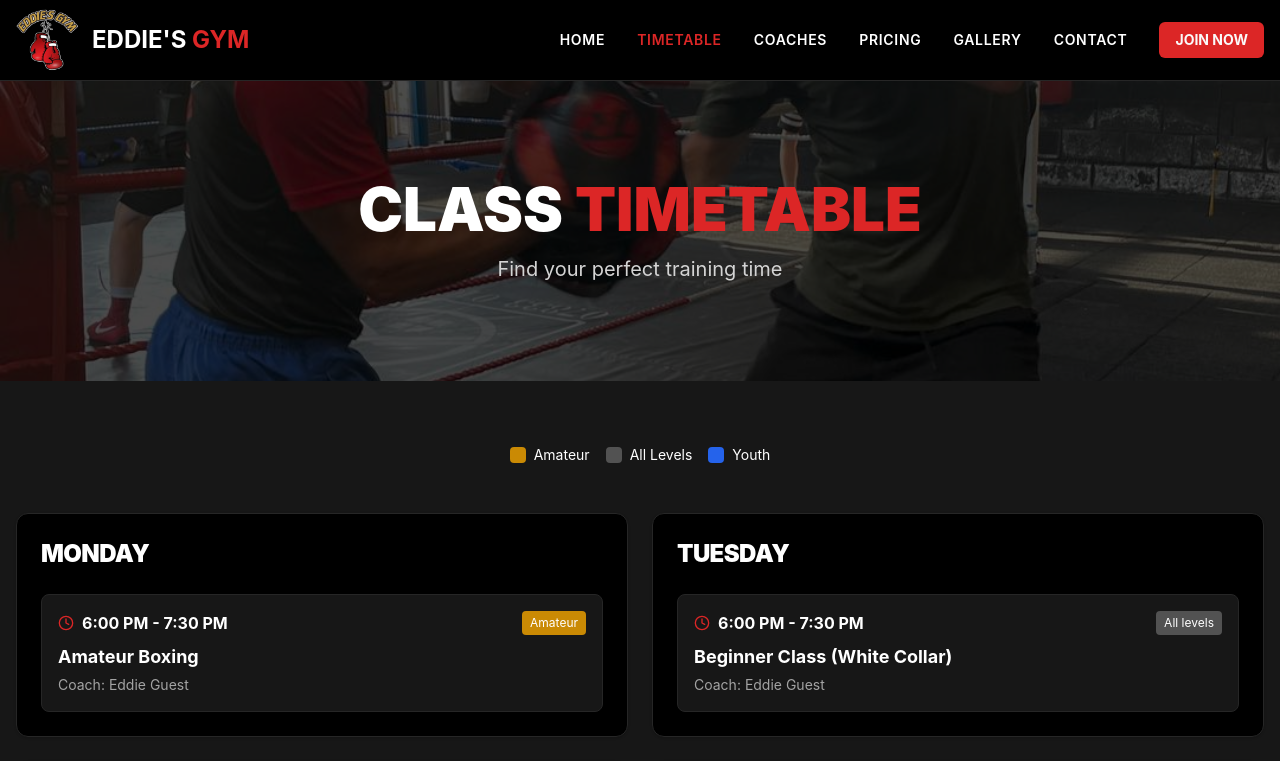
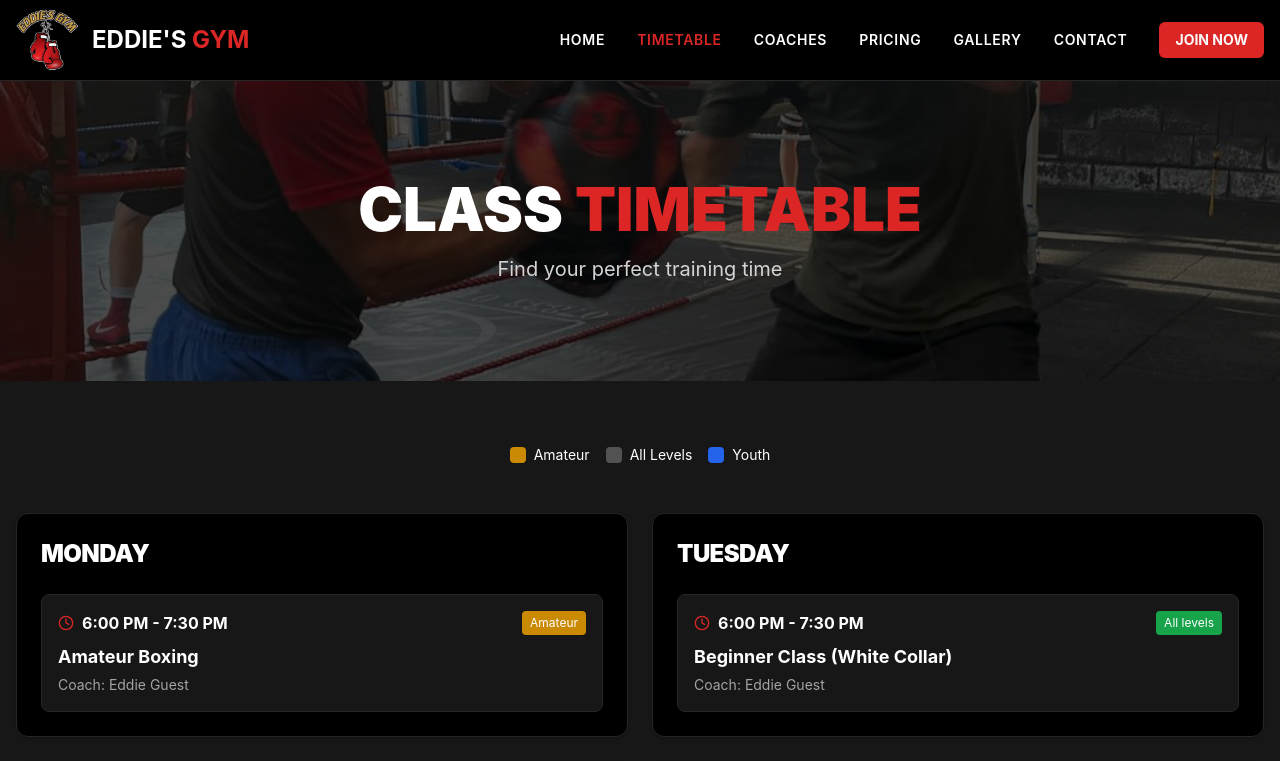
Before and after one commit to Halfpro6119/Eddies-Gym, a React (Vite) app: page /timetable in a window 1280 px wide. Shown: the top 761 px of the page. Built offline with nearby package versions, Linux system fonts and the light colour scheme.

Commit message:
Updated Timetable.tsx

```diff
--- a/src/pages/Timetable.tsx
+++ b/src/pages/Timetable.tsx
@@ -57,7 +57,7 @@ const Timetable = () => {
       case 'Youth':
         return 'bg-blue-600';
       default:
-        return 'bg-neutral-600';
+        return 'bg-green-600';
     }
   };
 
```
